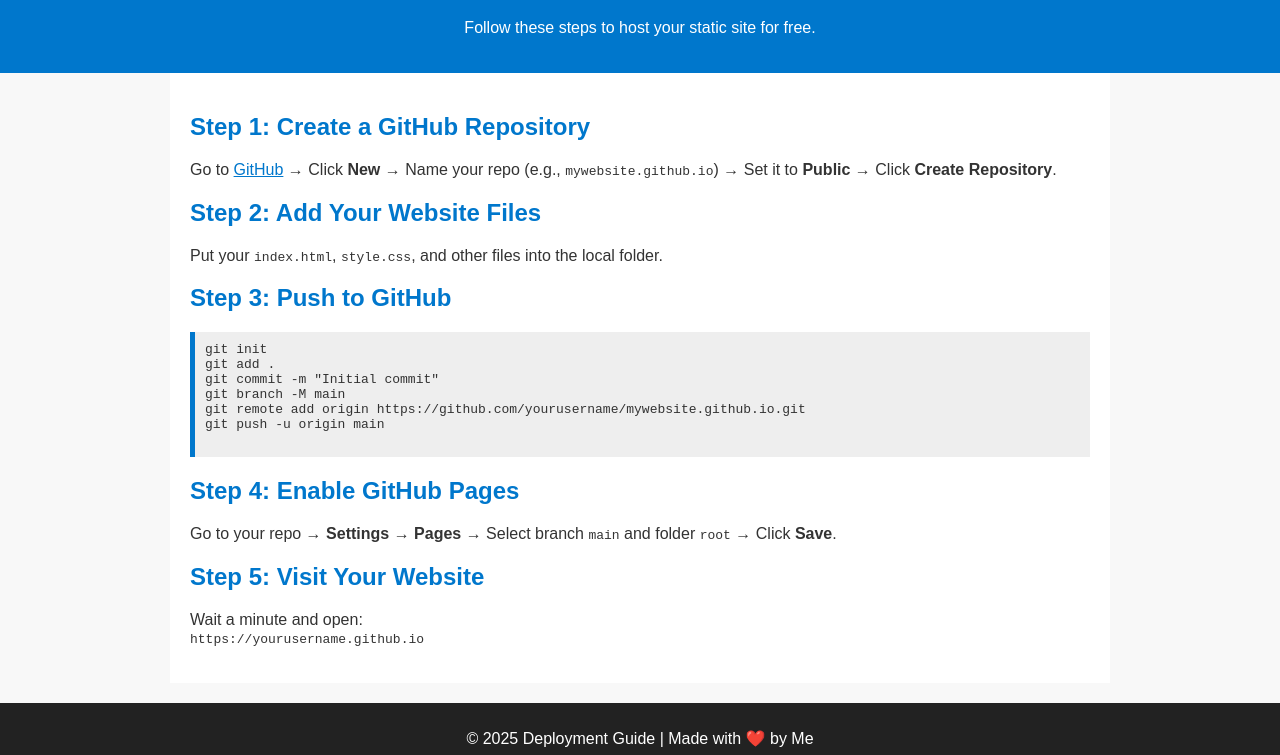
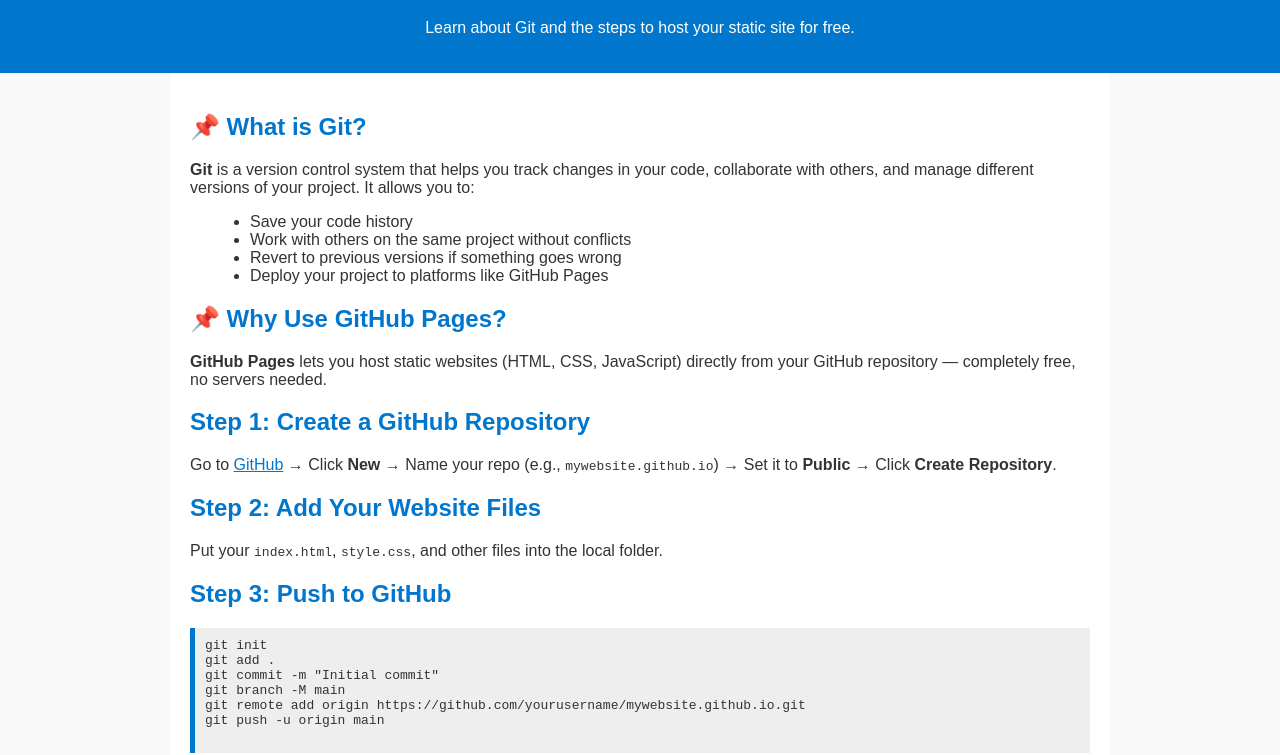
Before and after one commit to Rajasomesh/task5.github.io, a plain HTML site: page index.html in a window 1280 px wide. Shown: the part 82-837 px from the top of the page. Drawn offline with Linux system fonts and the light colour scheme.

Commit message:
Updated site

```diff
--- a/index.html
+++ b/index.html
@@ -9,10 +9,33 @@
 <body>
     <header>
         <h1>🚀 How to Deploy a Website on GitHub Pages</h1>
-        <p>Follow these steps to host your static site for free.</p>
+        <p>Learn about Git and the steps to host your static site for free.</p>
     </header>
 
     <main>
+        <section>
+            <h2>📌 What is Git?</h2>
+            <p>
+                <strong>Git</strong> is a version control system that helps you track changes in your code,
+                collaborate with others, and manage different versions of your project.
+                It allows you to:
+            </p>
+            <ul>
+                <li>Save your code history</li>
+                <li>Work with others on the same project without conflicts</li>
+                <li>Revert to previous versions if something goes wrong</li>
+                <li>Deploy your project to platforms like GitHub Pages</li>
+            </ul>
+        </section>
+
+        <section>
+            <h2>📌 Why Use GitHub Pages?</h2>
+            <p>
+                <strong>GitHub Pages</strong> lets you host static websites (HTML, CSS, JavaScript) directly from your GitHub repository —
+                completely free, no servers needed.
+            </p>
+        </section>
+
         <section>
             <h2>Step 1: Create a GitHub Repository</h2>
             <p>Go to <a href="https://github.com" target="_blank">GitHub</a> → Click <strong>New</strong> →
--- a/style.css
+++ b/style.css
@@ -24,6 +24,11 @@
     color: #0077cc;
 }
 
+ul {
+    list-style: disc;
+    margin-left: 20px;
+}
+
 pre {
     background: #eee;
     padding: 10px;
```
